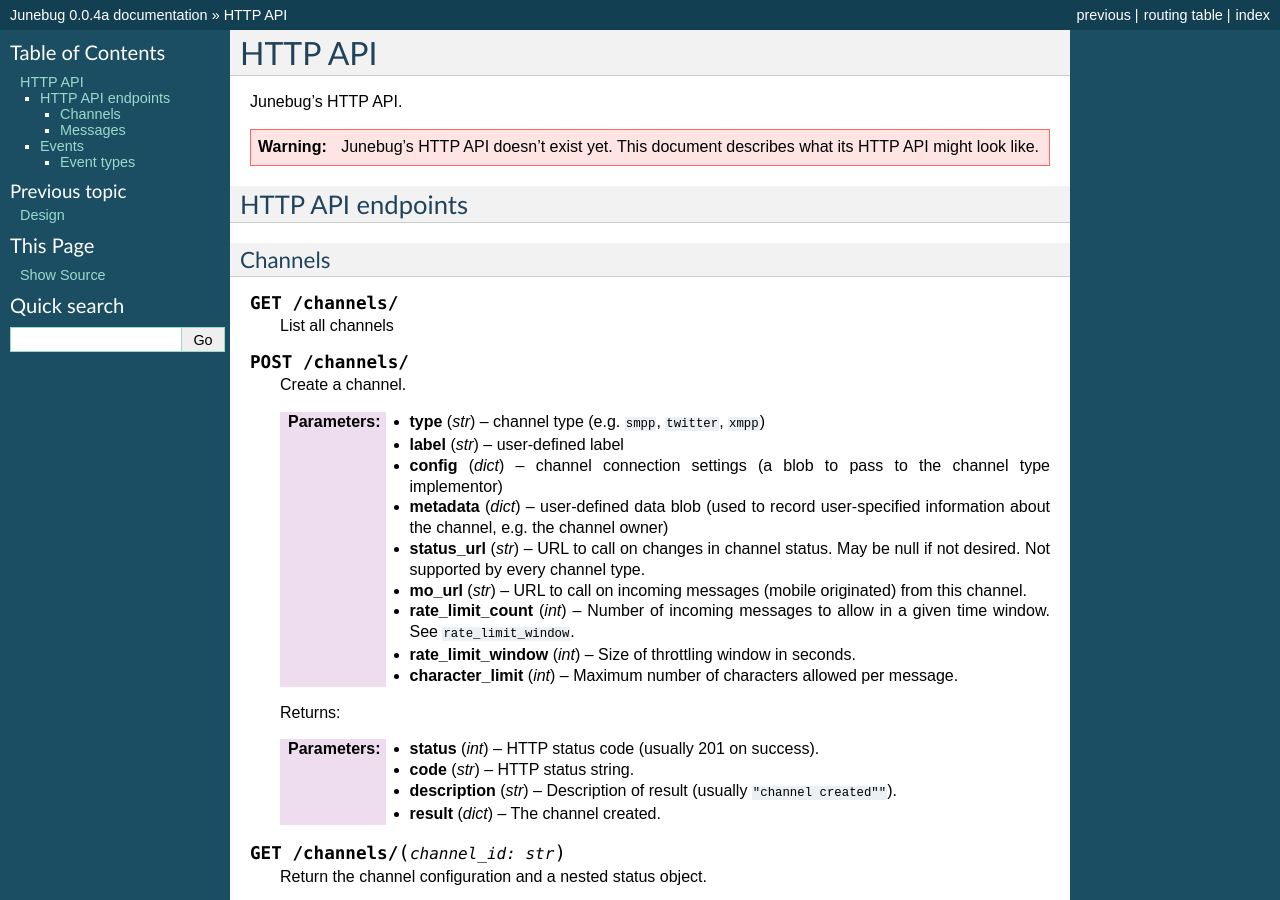
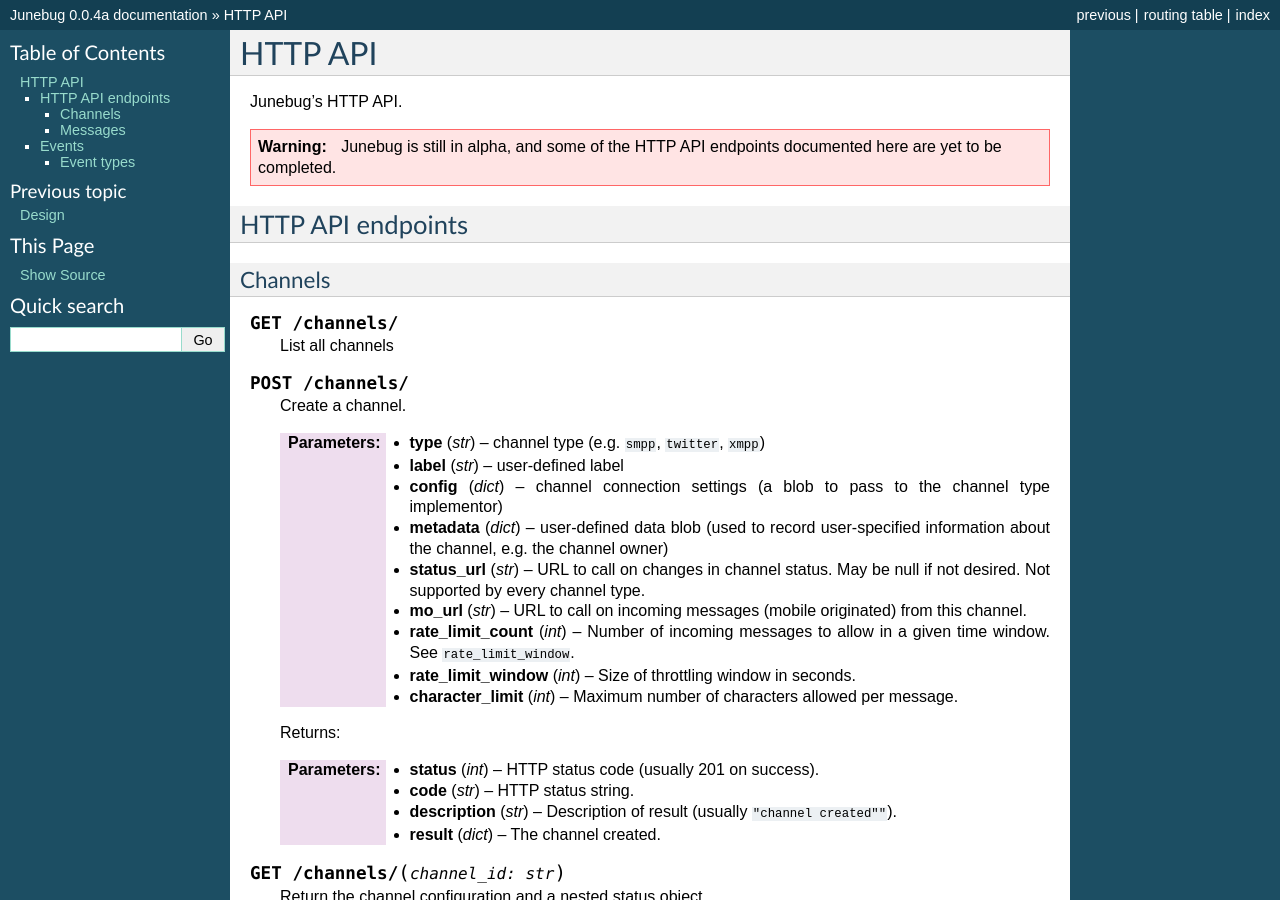
Before and after one commit to praekeltfoundation/junebug, a Sphinx documentation site: the page built from docs/http_api.rst, in a window 1280 px wide and 900 px high. Built offline with Sphinx 7.4.7, drawn with Linux system fonts in a browser that asks for light colours.

Commit message:
Update http api documentation warning (thanks @hodgestar)

```diff
--- a/docs/http_api.rst
+++ b/docs/http_api.rst
@@ -8,8 +8,8 @@
 
 .. warning::
 
-   Junebug's HTTP API doesn't exist yet. This document describes what
-   its HTTP API might look like.
+   Junebug is still in alpha, and some of the HTTP API endpoints documented
+   here are yet to be completed.
 
 
 HTTP API endpoints
```
